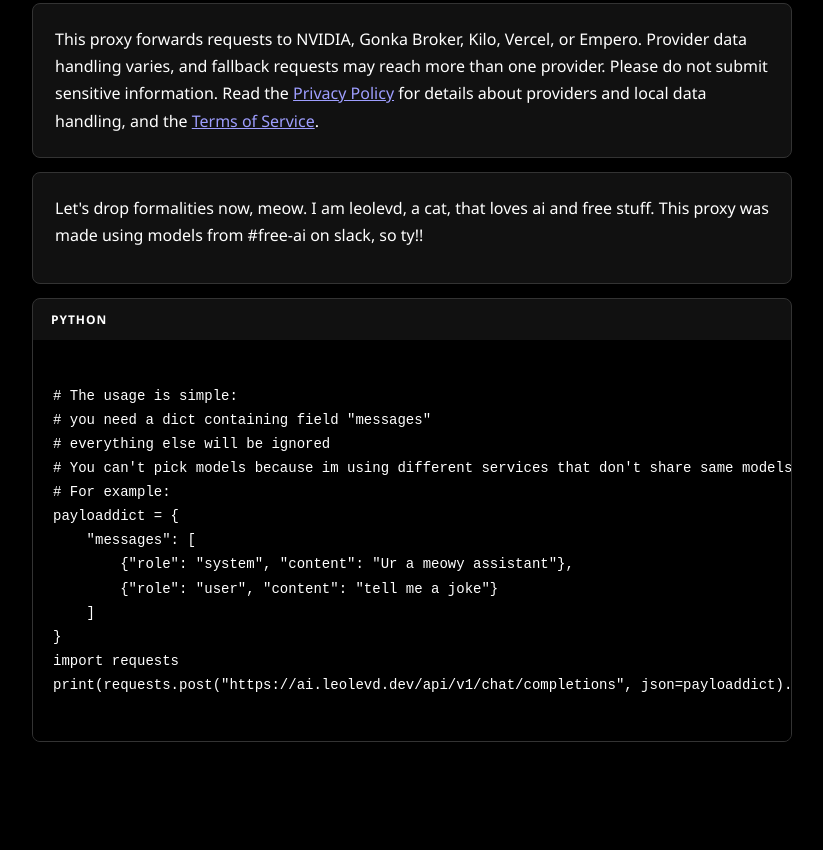
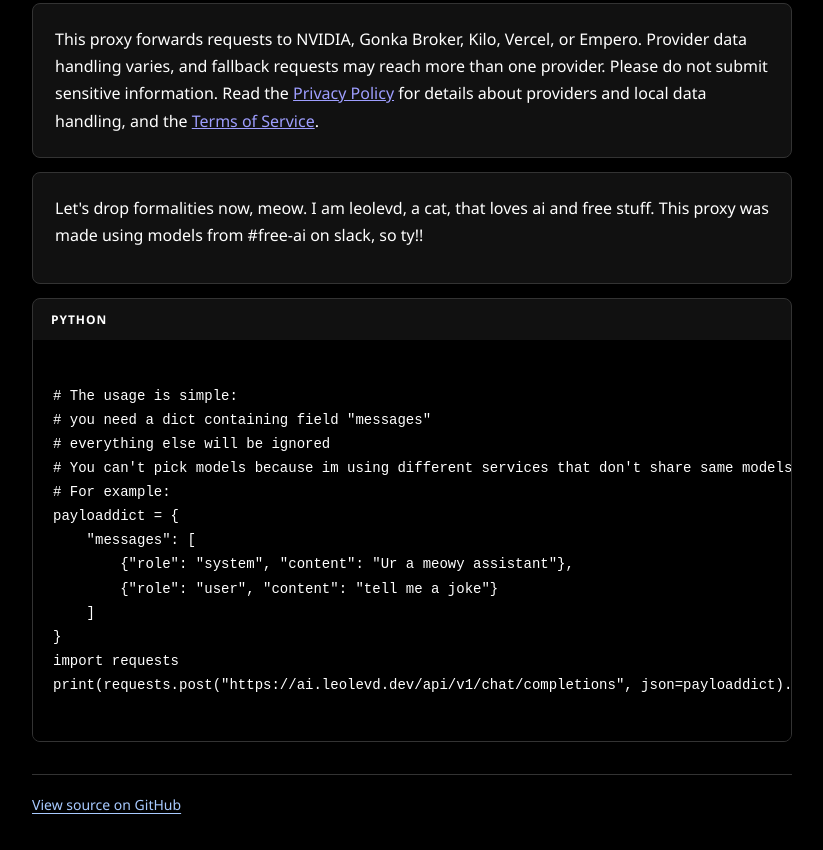
Before and after one commit to leolevd/LeoAI, a plain HTML site: page index.html in a window 1280 px wide. Shown: the part 352-1202 px from the top of the page, without its empty margins (228-1051 px from the left). Before the commit the page ends 1134 px from the top, so only its background shows below. Drawn offline with Linux system fonts and the light colour scheme.

Commit message:
Add GitHub source link to page footers

```diff
--- a/index.html
+++ b/index.html
@@ -90,6 +90,8 @@
                 padding: 28px 16px;
             }
         }
+        footer { margin-top: 32px; padding-top: 20px; border-top: 1px solid #333; font-size: 14px; }
+        footer a { color: #a8caff; text-underline-offset: 3px; }
     </style>
 </head>
 
@@ -136,6 +138,9 @@ print(requests.post("https://ai.leolevd.dev/api/v1/chat/completions", json=paylo
                 </code></pre>
             </section>
         </section>
+        <footer>
+            <a href="https://github.com/leolevd/LeoAI">View source on GitHub</a>
+        </footer>
     </main>
 </body>
 
```
Also changed, not shown: privacy.html (+5 -0 lines), terms_of_service.html (+5 -0 lines).
